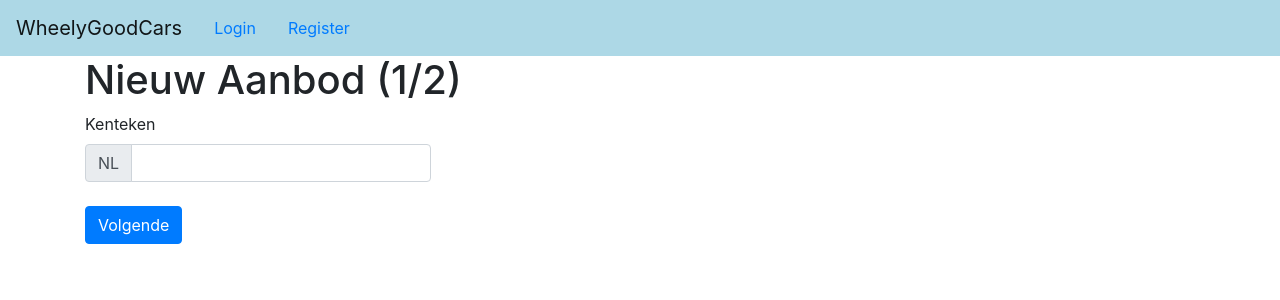
After one commit to ThijsHeuvel/WheelyGoodCarsSymfony, a Symfony app: template templates/offer/create_step1.html.twig in a window 1280 px wide. The commit adds this page. Shown: the top 300 px of the page. Run offline with Twig, Linux system fonts and the light colour scheme; the template is opened without the code that fills it, so the values that code supplies are empty; some libraries are stand-ins or nearby versions.

Commit message:
Added basic multistep form functionality.

```diff
--- a/composer.json
+++ b/composer.json
@@ -24,7 +24,8 @@
         "symfony/yaml": "6.4.*",
         "symfonycasts/verify-email-bundle": "^1.16",
         "twig/extra-bundle": "^2.12|^3.0",
-        "twig/twig": "^2.12|^3.0"
+        "twig/twig": "^2.12|^3.0",
+        "ext-http": "*"
     },
     "config": {
         "allow-plugins": {
--- a/templates/car/homepage.html.twig
+++ b/templates/car/homepage.html.twig
@@ -7,6 +7,6 @@
         <h1>Welkom op de homepagina!</h1>
     {% endif %}
     {% if is_granted('ROLE_ADMIN') or is_granted('ROLE_OFFERER') %}
-        <button class="btn btn-primary" href="#">Nieuw Aanbod</button>
+        <a class="btn btn-primary" href="{{ path('offer_create_step1') }}">Nieuw Aanbod</a>
     {% endif %}
 {% endblock %}
--- /dev/null
+++ b/templates/offer/create_step1.html.twig
@@ -0,0 +1,17 @@
+{% extends 'base.html.twig' %}
+
+{% block body %}
+    <h1>Nieuw Aanbod (1/2)</h1>
+
+    <form method="post" action="{{ path('offer_create_step2') }}">
+        <label for="licensePlate">Kenteken</label>
+        <div class="input-group">
+            <div class="input-group-prepend">
+                <span class="input-group-text">NL</span>
+            </div>
+            <input type="text" class="form-control" id="licensePlate" name="licensePlate" required style="max-width: 300px">
+        </div>
+        <br>
+        <button type="submit" class="btn btn-primary">Volgende</button>
+    </form>
+{% endblock %}
```
Also changed, not shown: src/Controller/OfferController.php (added, +31 -0 lines), templates/offer/index.html.twig (added, +20 -0 lines), 1 other file.
